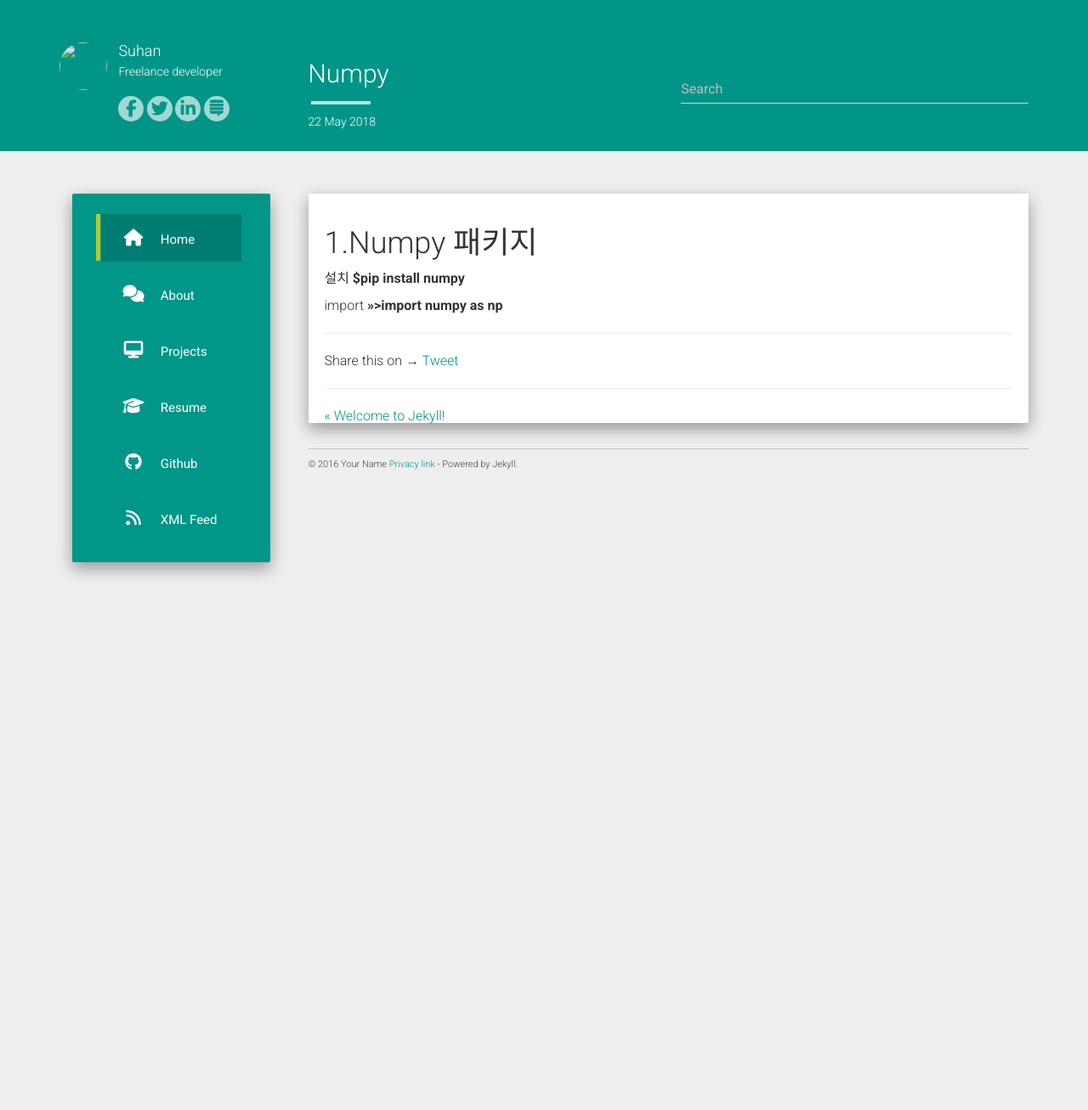
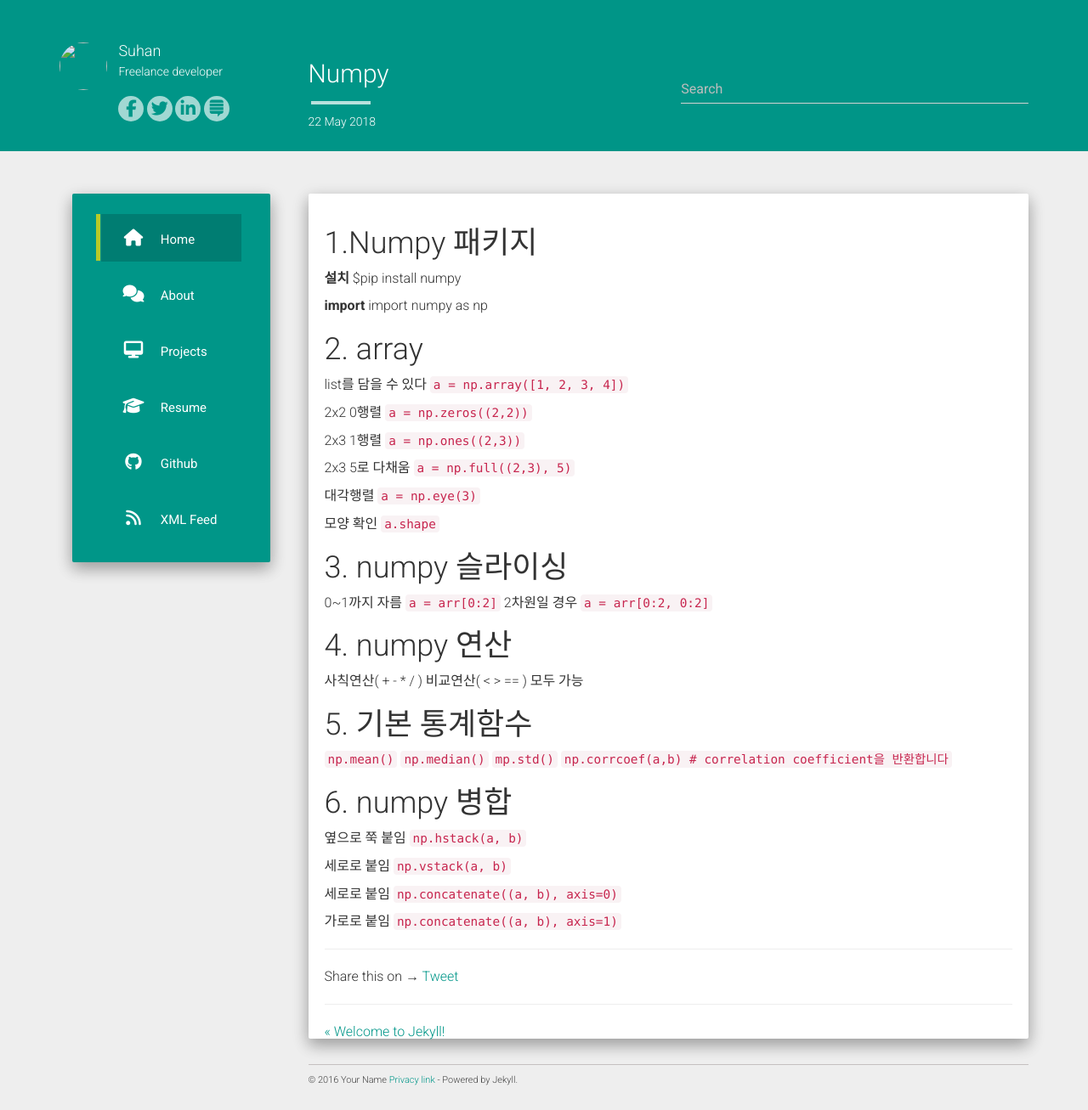
Before and after one commit to suhan77/suhan77.github.io, a Jekyll site: the page built from _posts/2018-05-22-numpy.md, in a window 1280 px wide. Shown: the whole page at 85% size. Built offline with Jekyll 4.4.1, drawn with Linux system fonts in a browser that asks for light colours; nearby versions of some CDN libraries; comment, search, counter and statistics services are not loaded; before the commit the page ends 900 px from its top, so only the background shows below that.

Commit message:
numpy update

```diff
--- a/_posts/2018-05-22-numpy.md
+++ b/_posts/2018-05-22-numpy.md
@@ -4,8 +4,57 @@ title: Numpy
 ---
 
 # 1.Numpy 패키지
-설치
-**$pip install numpy**
+**설치**
+$pip install numpy
 
-import
-**>>>import numpy as np**
+**import**
+import numpy as np
+
+# 2. array
+list를 담을 수 있다
+`a = np.array([1, 2, 3, 4]) `
+
+2x2 0행렬
+`a = np.zeros((2,2))`
+
+2x3 1행렬
+`a = np.ones((2,3))`
+
+2x3 5로 다채움
+`a = np.full((2,3), 5)`
+
+대각행렬
+`a = np.eye(3)`
+
+모양 확인
+`a.shape`
+
+# 3. numpy 슬라이싱
+
+0~1까지 자름
+`a = arr[0:2]`
+2차원일 경우
+`a = arr[0:2, 0:2]`
+
+# 4. numpy 연산
+사칙연산( + - * / )
+비교연산( < > == ) 모두 가능
+
+# 5. 기본 통계함수
+`np.mean()`
+`np.median()`
+`mp.std()`
+`np.corrcoef(a,b) # correlation coefficient을 반환합니다`
+
+# 6. numpy 병합
+옆으로 쭉 붙임
+`np.hstack(a, b)`
+
+세로로 붙임
+`np.vstack(a, b)`
+
+세로로 붙임
+`np.concatenate((a, b), axis=0)`
+
+가로로 붙임
+`np.concatenate((a, b), axis=1)`
```
